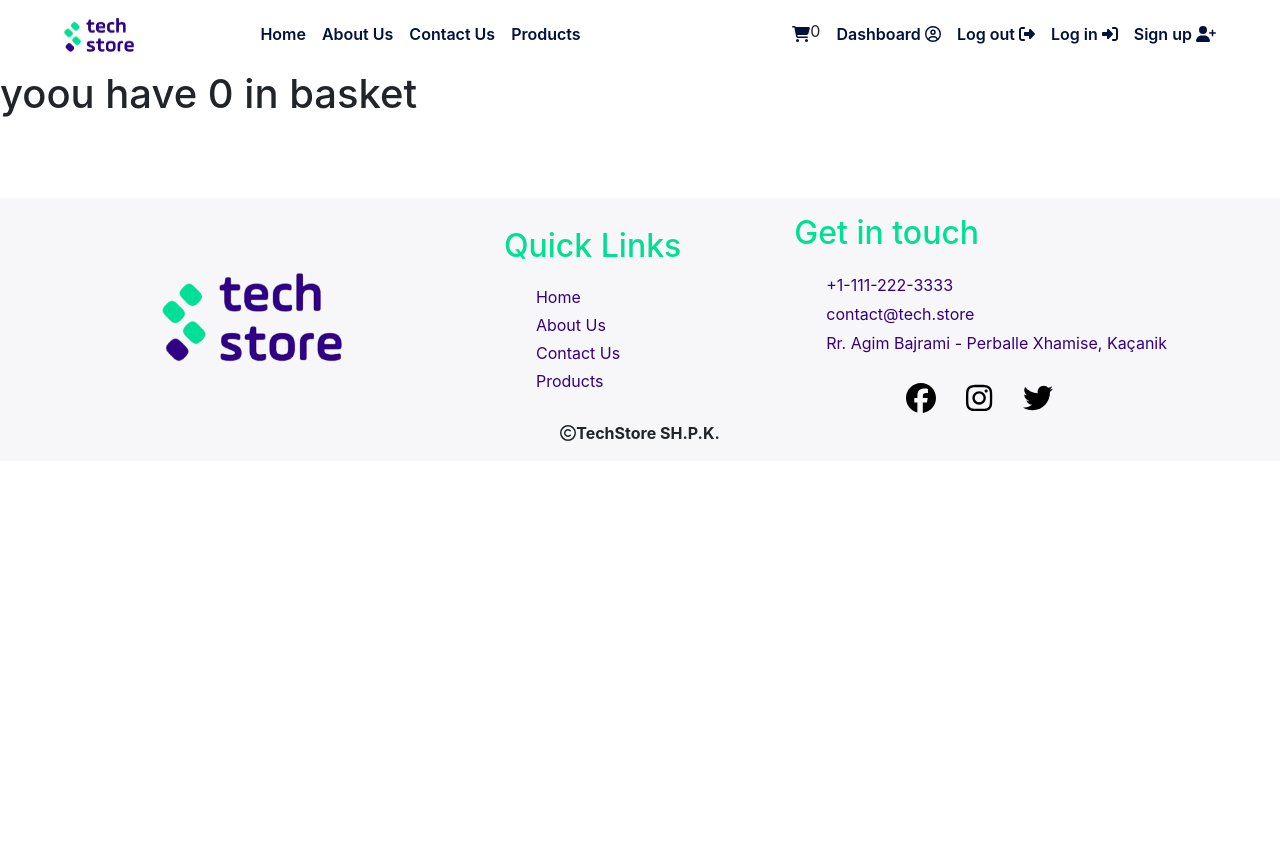
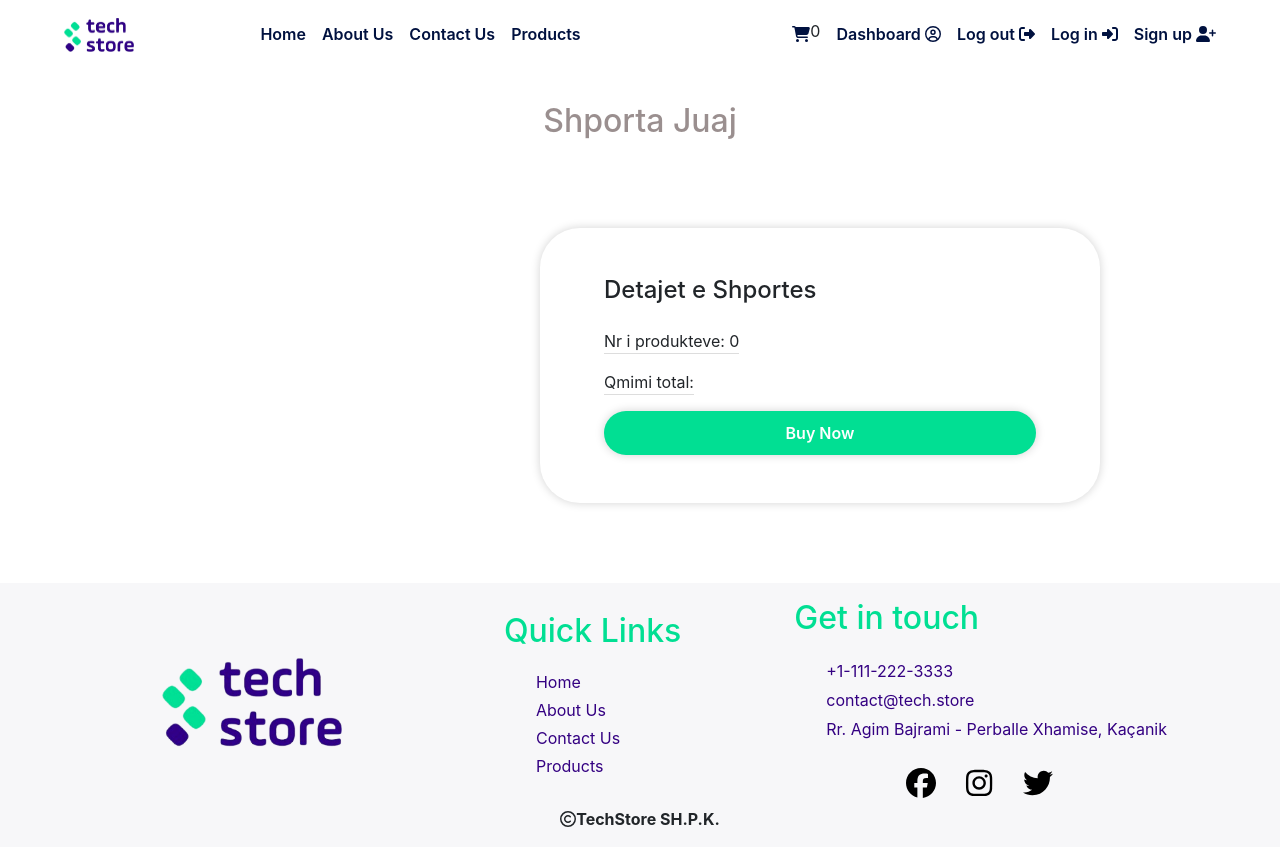
Before and after one commit to PerparimD/TechStore-Lab1, a React (Create React App) app in the folder techstore/: page /Cart in a window 1280 px wide. Before the commit the page ends 800 px from the top, so only its background shows below. Built offline with nearby package versions, Linux system fonts and the light colour scheme.

Commit message:
Remove from Cart dhe detajet e Cart jan shtuar

```diff
--- a/techstore/src/Components/layout/Styles/NavBar.module.css
+++ b/techstore/src/Components/layout/Styles/NavBar.module.css
@@ -1,5 +1,5 @@
 header {
-  /* position: sticky; */
+  /* position: fixed; */
   top: 0;
   width: 100%;
   padding: 0 5%;
--- /dev/null
+++ b/techstore/src/Components/produktet/cart/CartPage.css
@@ -0,0 +1,58 @@
+.cart-page{
+    display: flex;
+    justify-content: space-around;
+    align-items:flex-start;
+}
+
+.cart-title{
+    display: flex;
+    align-items:center;
+    justify-content: center;
+    margin-top: 1em;
+    margin-bottom: 2em;
+    color:#8b7e7edd;
+}
+
+.d-title{
+    margin-bottom: 1em;
+}
+.info{
+    display: flex;
+
+}
+
+
+.details{
+    display: flex;
+    align-items:flex-start;
+    justify-content: center;
+    flex-direction: column;
+    border-radius: 40px;
+    box-shadow: 0 0 10px #d3d3d3;
+    padding: 3em 4em;
+    margin-top: 1.5em;
+    width: 35em;
+
+}
+
+.details p {
+    border-bottom: solid 1px #dddddd;
+}
+
+.cart-button{
+    border: none;
+    box-shadow: 0 0 10px #d3d3d3;
+    background-color: #01df93;
+    color: white;
+    padding: 10px;
+    width: 100%;
+    border-radius: 25px;
+    cursor: pointer;
+    font-weight: 600;
+}
+
+
+.cart-button:hover {
+  background-color: white;
+  color: #01df93;
+}
--- a/techstore/src/Components/produktet/cart/CartPage.js
+++ b/techstore/src/Components/produktet/cart/CartPage.js
@@ -1,12 +1,18 @@
 import React from "react";
 import { useStateValue } from "../../../Context/StateProvider";
 import CartProduct from "./CartProduct";
+import "./CartPage.css";
+import Buton from "../../layout/Buton";
 
 const CartPage = () => {
   const [{ cart }, dispatch] = useStateValue();
+  let string = JSON.stringify(cart);
+  localStorage.setItem("cart", string);
   return (
-    <div>
-      <h1>yoou have {cart.length} in basket</h1>
+    <>
+      <h2 className="cart-title">Shporta Juaj</h2>
+      <div className="cart-page">
+        <div className="cart-items">
           {cart.map((item) => {
             return (
               <CartProduct
@@ -19,6 +25,15 @@ const CartPage = () => {
             );
           })}
         </div>
+
+        <div className="details">
+          <h4 className="d-title">Detajet e Shportes</h4>
+          <p>Nr i produkteve: {cart.length}</p>
+          <p>Qmimi total: </p>
+          <button className="cart-button"> Buy Now</button>
+        </div>
+      </div>
+    </>
   );
 };
 
--- a/techstore/src/Components/produktet/cart/CartProduct.js
+++ b/techstore/src/Components/produktet/cart/CartProduct.js
@@ -18,8 +18,8 @@ const CartProduct = (props) => {
 
   return (
     <div className="produkti-cart">
-      <div className="detajet">
-        <div className="foto">
+      <div className="info">
+        <div className="foto" style={{width: "35%"}}>
           <img
             src={`${process.env.PUBLIC_URL}/img/products/${props.fotoProduktit}`}
             alt={props.emriProduktit}
@@ -43,7 +43,7 @@ const CartProduct = (props) => {
               <p>{props.cmimi - props.cmimi * 0.18 + "€ pa TVSH"}</p>
 
               <div>
-                <button className="button" onClick={() => removeCart()}>
+                <button className="remove-button" onClick={() => removeCart()}>
                   Remove From Cart
                 </button>
               </div>
--- a/techstore/src/Context/reducer.js
+++ b/techstore/src/Context/reducer.js
@@ -8,6 +8,7 @@ const reducer = (state, action) => {
             return {
                 ...state,
                 cart: [...state.cart, action.item],
+
             };
 
         case 'REMOVE_CART':
@@ -33,8 +34,9 @@ const reducer = (state, action) => {
         default:
             return state;
     }
+
 };
-localStorage.setItem('cart', JSON.stringify(initialState.cart));
+
 
 
 export default reducer;
--- a/techstore/src/Pages/Styles/ContactUs.css
+++ b/techstore/src/Pages/Styles/ContactUs.css
@@ -5,7 +5,7 @@
   flex-basis: 120em;
   align-items: center;
   flex-wrap: wrap;
-  border-radius: 50px;
+  border-radius: 40px;
   width: fit-content;
   margin: auto;
   margin-top: 5em;
@@ -13,7 +13,6 @@
   -webkit-box-shadow: 0 0 20px #ddd;
   box-shadow: 0 0 20px #ddd;
   padding: 3em 2em;
-  /* background-color: #009879; */
 
 }
 
@@ -30,7 +29,7 @@
 .formTitle {
   font-weight: 500;
   margin-bottom: 15px;
-  font-size: 20pt;
+  font-size: 25pt;
 }
 
 .forms table {
@@ -40,10 +39,10 @@
 .input {
   color: #ddd;
   background-color: inherit;
-  border: 1px solid #d3d3d3;
-  border-radius:30px;
+  border: none;
+  border-radius:25px;
+  box-shadow: 0 0 10px #ddd;
   outline: none;
-  /* padding: 100em; */
   width: max(27em, 20vw);
 
 }
@@ -54,7 +53,7 @@
   background-color: whitesmoke;
   color: white;
   background: #01df93;
-  padding: 1em 3em;
+  padding: 1em 2em;
   width: 100%;
   border-radius: 50px;
   margin-top: 1em;
--- a/techstore/src/Pages/Styles/produkti.css
+++ b/techstore/src/Pages/Styles/produkti.css
@@ -32,6 +32,27 @@
 .buttonat:hover {
   background-color: #01df93;
   color: white;
+}
+
+.remove-button{
+  border: none;
+  box-shadow: 0 0 10px #d3d3d3;
+  background-color: white;
+  color: black;
+  padding: 10px;
+  width: fit-content;
+  border-radius: 25px;
+  cursor: pointer;
+  font-weight: 600;
+}
+
+.remove-button{
+  background-color: rgb(177, 51, 51);
+  color: white;
+}
+.remove-button:hover{
+  background-color: transparent;
+  color: black;
 }
 
 .teDhenatProduktit td {
@@ -70,7 +91,7 @@ table {
 
 .produkti-cart{
   display: flex;
-  justify-content: center;
+  justify-content: space-around;
   align-items: center;
   margin: 25px;
   font-size: 1em;
```
Lines whose indentation alone changed are shown as unchanged.
